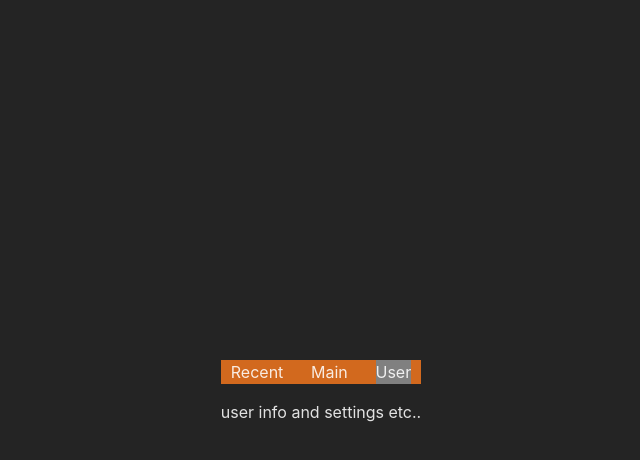
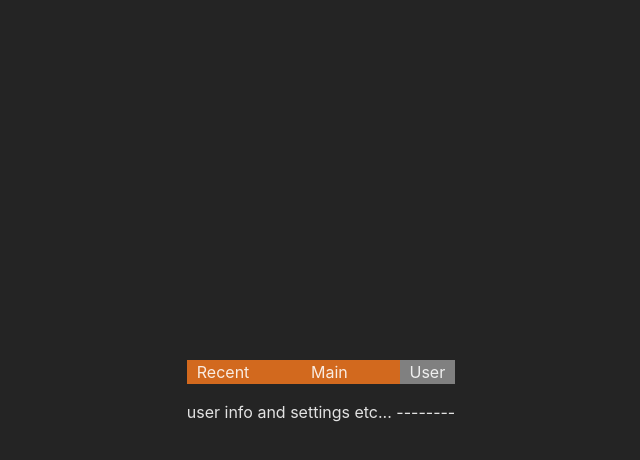
Before and after one commit to Jkig/art, a React (Vite) app: page / in a window 1280 px wide. Both pictures are taken after a click on the element "User". Shown: the top 460 px of the page, without its empty margins (319-959 px from the left). Built offline with nearby package versions, Linux system fonts and the light colour scheme.

Commit message:
some simple things

```diff
--- a/src/App.css
+++ b/src/App.css
@@ -4,15 +4,24 @@
   text-align: center;
 }
 
+.page {
+  padding-left: 10px;
+  padding-right: 10px;
+}
 
 .pageSelected {
   background-color: grey;
+  padding-left: 10px;
+  padding-right: 10px;
 }
 
 .main-navbar {
   display: flex;
   justify-content: space-between;
-  padding-left: 10px;
-  padding-right: 10px;
   background-color: chocolate;
+  cursor: pointer;
 }
+
+.User {
+  background-color: aliceblue;
+}
--- a/src/User.jsx
+++ b/src/User.jsx
@@ -2,7 +2,7 @@ export default function User(){
     return(
         <div>
             <p>
-                user info and settings etc..
+                user info and settings etc... --------
             </p>
         </div>
     )
--- a/src/post.jsx
+++ b/src/post.jsx
@@ -2,7 +2,9 @@ export default function Post(props) {
     // take in an object, and send out a box with all the stuff.
     return (
         <div>
-
+            <h1>props.title #pretend lol</h1>{/* need to probs pass this into img and overlay on img */}
+            <img />{/* img source, need to ficure out how to pull from server */}
+            {/* full post is probs a different function */}
         </div>
     )
 }
```
